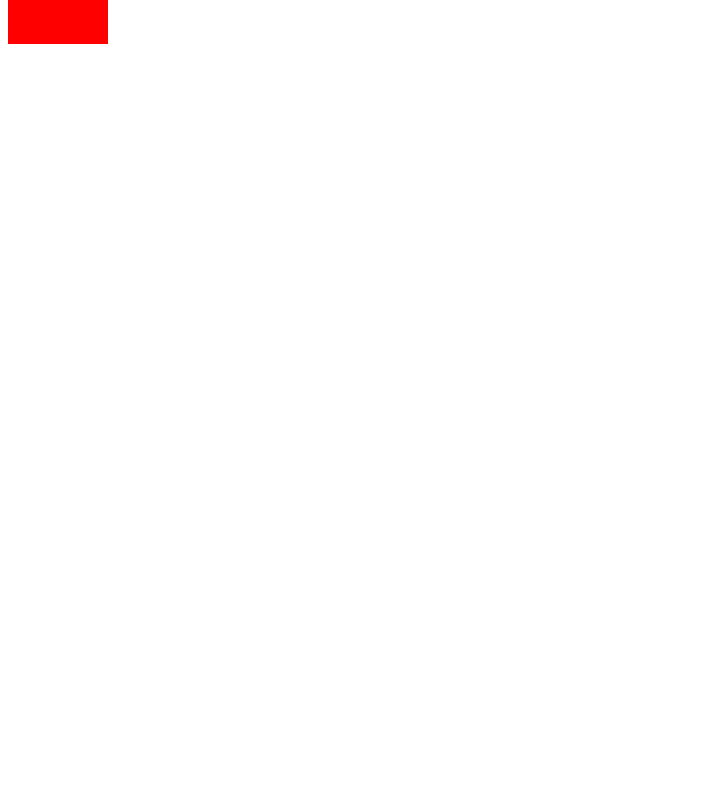
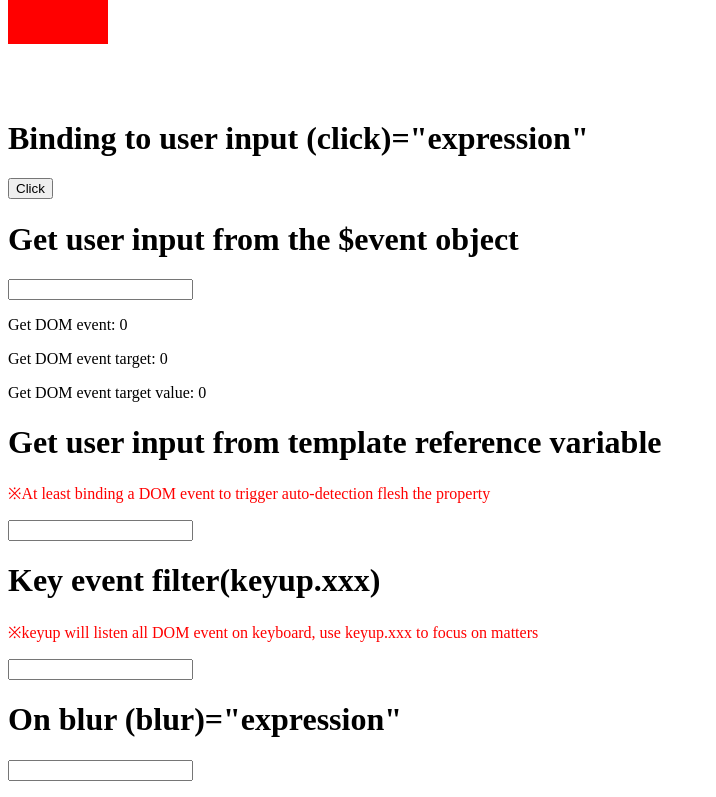
Before and after one commit to WayneCYChang/angular-document-practice, an Angular app: page / in a window 1280 px wide. Shown: the part 6260-7057 px from the top of the page, without its empty margins (0-716 px from the left). Before the commit the page ends 6366 px from the top, so only its background shows below. Built offline with nearby package versions, Linux system fonts and the light colour scheme.

Commit message:
finish user input and create lifecycle

```diff
--- a/src/app/app.component.html
+++ b/src/app/app.component.html
@@ -1,3 +1,4 @@
 <app-guide-displaying-data></app-guide-displaying-data>
 <app-guide-template-syntax></app-guide-template-syntax>
+<app-guide-user-input></app-guide-user-input>
 <router-outlet></router-outlet>
--- a/src/app/app.module.ts
+++ b/src/app/app.module.ts
@@ -11,6 +11,8 @@ import { ChildOfTemplateSyntaxComponent } from './guide-template-syntax/child-of
 import { TwoWayBindingComponent } from './guide-template-syntax/two-way-binding/two-way-binding.component';
 import { ParentComponent } from './guide-template-syntax/parent/parent.component';
 import { ChildComponent } from './guide-template-syntax/parent/child/child.component';
+import { GuideUserInputComponent } from './guide-user-input/guide-user-input.component';
+import { GuideLifecycleHookComponent } from './guide-lifecycle-hook/guide-lifecycle-hook.component';
 
 @NgModule({
   declarations: [
@@ -20,7 +22,9 @@ import { ChildComponent } from './guide-template-syntax/parent/child/child.compo
     ChildOfTemplateSyntaxComponent,
     TwoWayBindingComponent,
     ParentComponent,
-    ChildComponent
+    ChildComponent,
+    GuideUserInputComponent,
+    GuideLifecycleHookComponent
   ],
   imports: [
     BrowserModule,
--- /dev/null
+++ b/src/app/guide-lifecycle-hook/guide-lifecycle-hook.component.html
@@ -0,0 +1 @@
+<p>guide-lifecycle-hook works!</p>
--- /dev/null
+++ b/src/app/guide-lifecycle-hook/guide-lifecycle-hook.component.ts
@@ -0,0 +1,15 @@
+import { Component, OnInit } from '@angular/core';
+
+@Component({
+  selector: 'app-guide-lifecycle-hook',
+  templateUrl: './guide-lifecycle-hook.component.html',
+  styleUrls: ['./guide-lifecycle-hook.component.css']
+})
+export class GuideLifecycleHookComponent implements OnInit {
+
+  constructor() { }
+
+  ngOnInit(): void {
+  }
+
+}
--- /dev/null
+++ b/src/app/guide-user-input/guide-user-input.component.html
@@ -0,0 +1,23 @@
+<h1>Binding to user input (click)="expression"</h1>
+  <button (click)="onClick()">Click</button>
+  <p>{{clickMessage}}</p>
+
+<h1>Get user input from the $event object</h1>
+  <input type="text" (keyup)="onKey($event)">
+  <p>Get DOM event: {{values}}</p>
+  <p>Get DOM event target: {{values2}}</p>
+  <p>Get DOM event target value: {{values3}}</p>
+
+<h1>Get user input from template reference variable</h1>
+  <p style="color: red;">&#8251;At least binding a DOM event to trigger auto-detection flesh the property</p>
+  <input type="text" #box (keyup)="0">
+  <p>{{box.value}}</p>
+
+<h1>Key event filter(keyup.xxx)</h1>
+  <p style="color: red;">&#8251;keyup will listen all DOM event on keyboard, use keyup.xxx to focus on matters</p>
+  <input type="text" #box2 (keyup.enter)="0">
+  <p>{{box2.value}}</p>
+
+<h1>On blur (blur)="expression"</h1>
+  <input type="text" #box3 (keyup.enter)="0" (blur)="0">
+  <p>{{box3.value}}</p>
--- /dev/null
+++ b/src/app/guide-user-input/guide-user-input.component.ts
@@ -0,0 +1,32 @@
+import { Component, OnInit } from '@angular/core';
+
+@Component({
+  selector: 'app-guide-user-input',
+  templateUrl: './guide-user-input.component.html',
+  styleUrls: ['./guide-user-input.component.css']
+})
+export class GuideUserInputComponent implements OnInit {
+  clickMessage: string;
+  values = 0;
+  values2 = 0;
+  values3 = 0;
+
+  constructor() { }
+
+  ngOnInit(): void {
+  }
+
+  onClick(): void {
+    this.clickMessage = 'clicked';
+  }
+
+  onKey(event: any): void {
+    this.values = event;
+    this.values2 = event.target;
+    this.values3 = event.target.value;
+  }
+
+  onKey2(event: KeyboardEvent): void {// best way, clearly expression
+    this.values = +(event.target as HTMLInputElement).value;
+  }
+}
```
Also changed, not shown: src/app/guide-lifecycle-hook/guide-lifecycle-hook.component.css (added), src/app/guide-user-input/guide-user-input.component.css (added), 2 other files (tests, documents, lock files or other folders).
